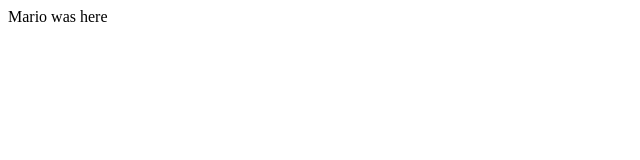
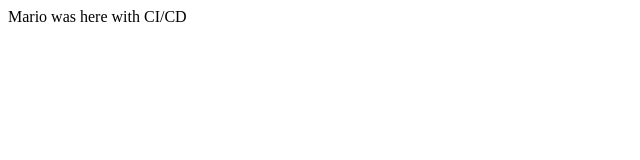
Before and after one commit to cscie114/csci-e-114-final-project-pochat, a Nuxt app: page / in a window 1280 px wide. Shown: the top 160 px of the page, without its empty margins (0-640 px from the left). Built offline with nearby package versions, Linux system fonts and the light colour scheme.

Commit message:
added yml file

```diff
--- a/app.vue
+++ b/app.vue
@@ -1,5 +1,5 @@
 <template>
   <div>
-    Mario was here
+    Mario was here with CI/CD
   </div>
 </template>
```
